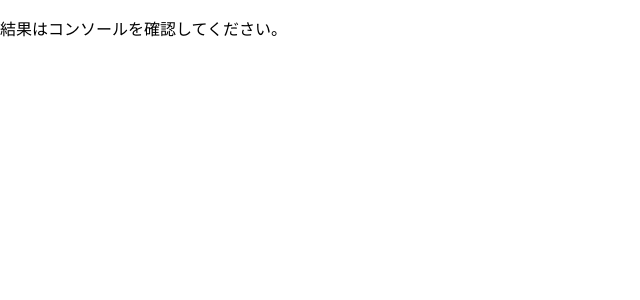
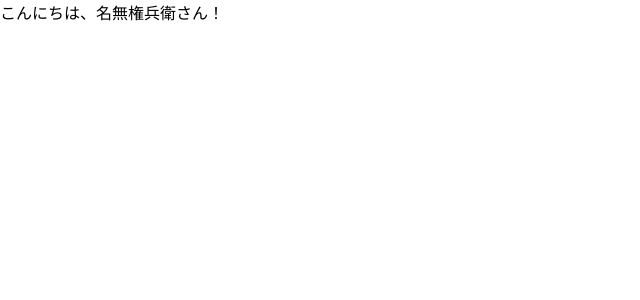
Before and after one commit to hiroyannnn/React-sokushu-, a React (Create React App) app in the folder quick-react/: page / in a window 1280 px wide. Shown: the top 300 px of the page, without its empty margins (0-640 px from the left). Built offline with nearby package versions, Linux system fonts and the light colour scheme.

Commit message:
prop-def

```diff
--- /dev/null
+++ b/quick-react/src/MyHelloDef.js
@@ -0,0 +1,18 @@
+import React, { Component } from 'react';
+import PropTypes from 'prop-types';
+import MyHello from './MyHello';
+
+export default class MyHelloDef extends Component {
+    // 描画する内容を定義
+    render() {
+        return <div>こんにちは、{this.props.name}さん！</div>;
+    }
+}
+// 型情報の定義
+MyHelloDef.propTypes = {
+    name: PropTypes.string
+};
+// 既定値の定義
+MyHelloDef.defaultProps = {
+    name: '名無権兵衛'
+};
--- a/quick-react/src/index.js
+++ b/quick-react/src/index.js
@@ -9,6 +9,7 @@ import MyAttrMulti from './MyAttrMulti';
 import MyHelloConponent from './MyHelloConponent';
 import MyBook from './MyBook';
 import MyProp, { Member } from './MyProps';
+import MyHelloDef from './MyHelloDef';
 
 // multi
 // const data = {
@@ -72,7 +73,10 @@ ReactDOM.render(
     // <MyProp prop4={[10, 20]} />,
     // <MyProp prop4={[10, "男"]} />,
     // <MyProp prop5={{ name: '山田', age: 40, sex: '男' }} />,
-    <MyProp prop5={{ age: 40, sex: '男' }} />,
+    // <MyProp prop5={{ age: 40, sex: '男' }} />,
+
+    // prop-def
+    <MyHelloDef />,
     document.getElementById('root')
 
 );
```
